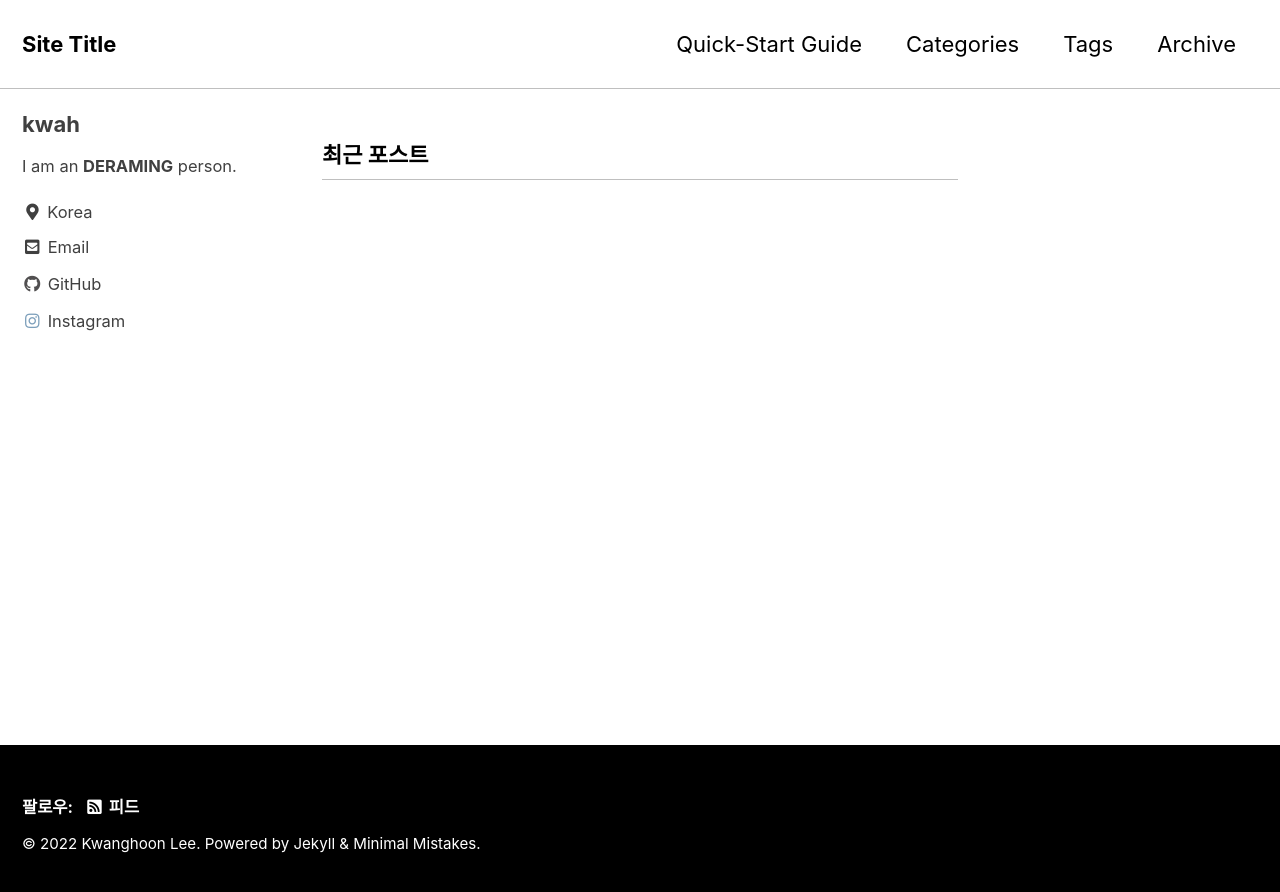
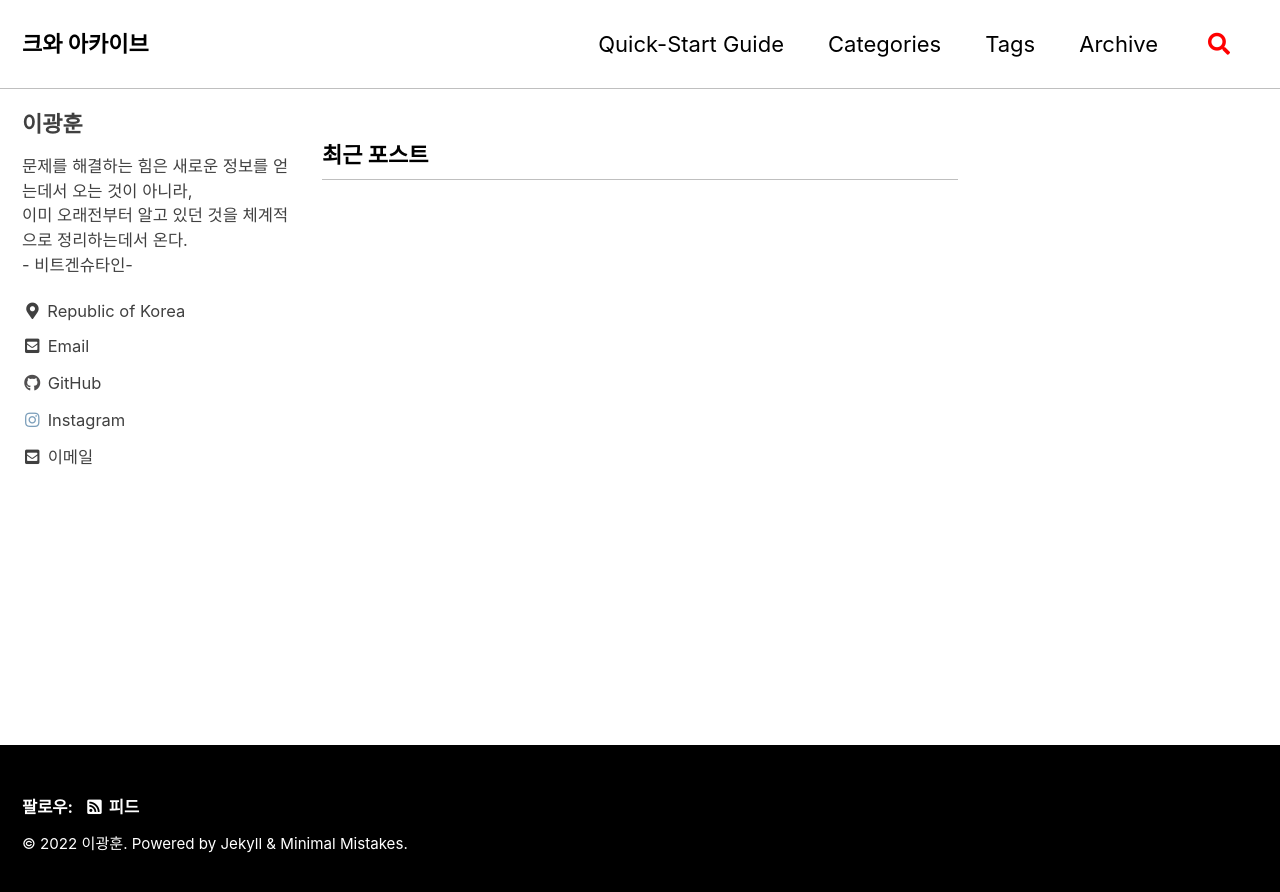
Before and after one commit to leekwah/leekwah.github.io, a Jekyll site: the page built from index.html, in a window 1280 px wide. Shown: the top 892 px of the page. Built offline with Jekyll 4.4.1, drawn with Linux system fonts in a browser that asks for light colours; cached includes are drawn as plain includes; the list of posts is cut into pages by our own code.

Commit message:
20220707 00:49

```diff
--- a/_config.yml
+++ b/_config.yml
@@ -19,20 +19,21 @@
 title                    : "Site Title"
 title_separator          : "-"
 subtitle                 : # site tagline that appears below site title in masthead
-name                     : "Kwanghoon Lee"
-description              : "leekwah website."
+name                     : "이광훈"
+description              : "HTML CSS3 JAVASCRIPT JQUERY JAVA JSP SPRINGFRAMWORK ORACLE ETC"
 url                      : "https://leekwah.github.io"
 baseurl                  : # the subpath of your site, e.g. "/blog"
-repository               : # GitHub username/repo-name e.g. "mmistakes/minimal-mistakes"
+repository               : "leekwah/leekwah.github.io"
 teaser                   : # path of fallback teaser image, e.g. "/assets/images/500x300.png"
 logo                     : # path of logo image to display in the masthead, e.g. "/assets/images/88x88.png"
-masthead_title           : # overrides the website title displayed in the masthead, use " " for no title
-# breadcrumbs            : false # true, false (default)
+masthead_title           : 크와 아카이브
+breadcrumbs              : true #false (default)
 words_per_minute         : 200
+
 comments:
-  provider               : # false (default), "disqus", "discourse", "facebook", "staticman", "staticman_v2", "utterances", "giscus", "custom"
+  provider               : "disqus" # false (default), , "discourse", "facebook", "staticman", "staticman_v2", "utterances", "giscus", "custom"
   disqus:
-    shortname            : # https://help.disqus.com/customer/portal/articles/466208-what-s-a-shortname-
+    shortname            : leekwah # https://help.disqus.com/customer/portal/articles/466208-what-s-a-shortname-
   discourse:
     server               : # https://meta.discourse.org/t/embedding-discourse-comments-via-javascript/31963 , e.g.: meta.discourse.org
   facebook:
@@ -59,8 +60,8 @@
 atom_feed:
   path                   : # blank (default) uses feed.xml
   hide                   : # true, false (default)
-search                   : # true, false (default)
-search_full_content      : # true, false (default)
+search                   : true #false (default)
+search_full_content      : true #false (default)
 search_provider          : # lunr (default), algolia, google
 lunr:
   search_within_pages    : # true, false (default)
@@ -104,11 +105,11 @@
 
 # Site Author
 author:
-  name             : "kwah"
+  name             : "이광훈"
   avatar           : # path of avatar image, e.g. "/assets/images/bio-photo.jpg"
-  bio              : "I am an **DERAMING** person."
-  location         : "Korea"
-  email            :
+  bio              : "문제를 해결하는 힘은 새로운 정보를 얻는데서 오는 것이 아니라, <br>이미 오래전부터 알고 있던 것을 체계적으로 정리하는데서 온다. <br> - 비트겐슈타인-"
+  location         : "Republic of Korea"
+  email            : "lkwnghn@gmail.com"
   links:
     - label: "Email"
       icon: "fas fa-fw fa-envelope-square"
```
